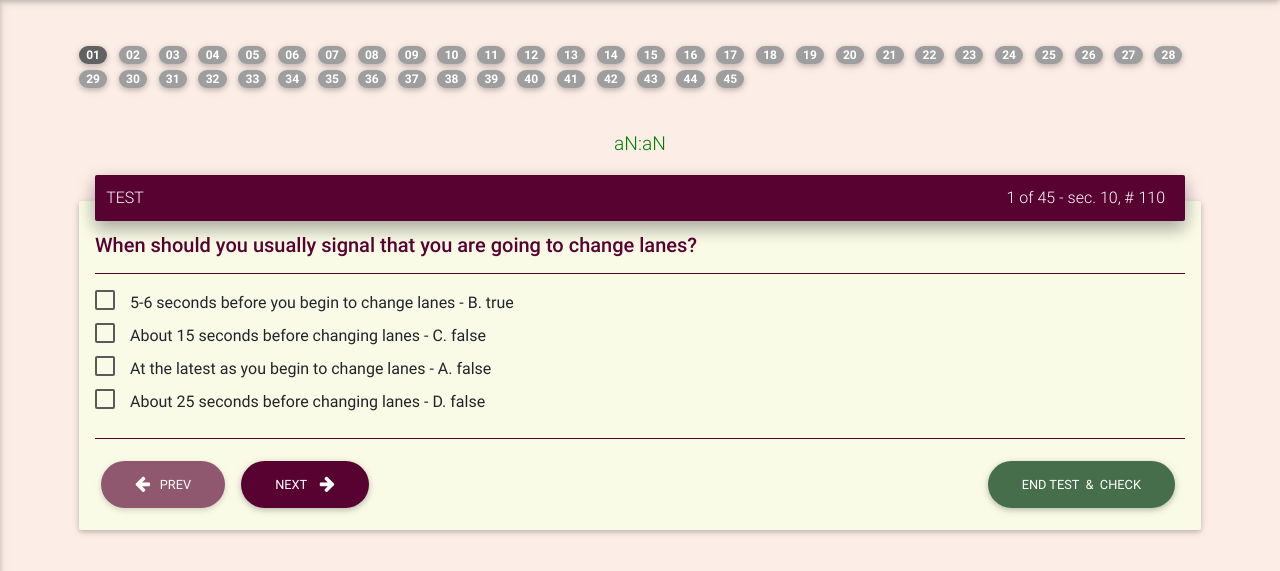
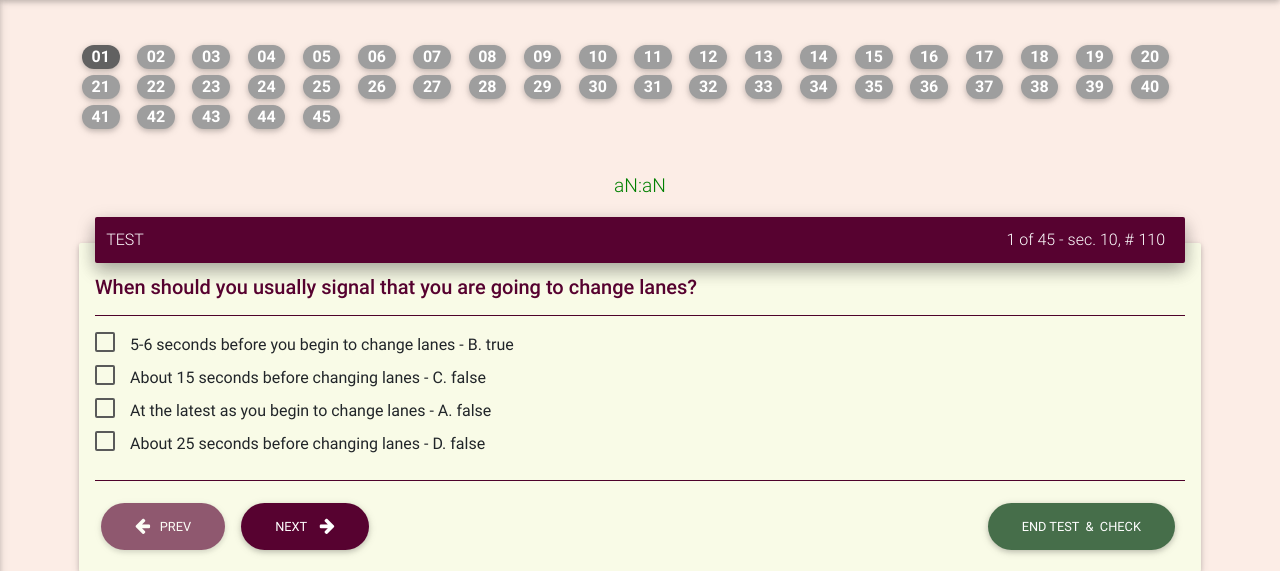
Before and after one commit to falkov/norveg, a Django app: page /testing/1/1/ in a window 1280 px wide. Shown: the part 58-629 px from the top of the page. Run offline with Django 3.2, Linux system fonts and the light colour scheme; some libraries are stand-ins or nearby versions.

Commit message:
увеличил размер question map

```diff
--- a/app_quiz/templates/app_quiz/end_test.html
+++ b/app_quiz/templates/app_quiz/end_test.html
@@ -17,7 +17,7 @@
 
     <!-- Questions map { -->
     {% for quest in lst_questions_map.items %}
-        <span id="qmap_{{ forloop.counter }}" class="{{ quest.1 }}" style="cursor: pointer" onclick="qmap_click({{ quest.0 }})">{{ quest.0|qnum_to_string }}</span>&nbsp;&nbsp;
+        <span id="qmap_{{ forloop.counter }}" class="{{ quest.1 }}" style="margin: 3px; font-size: medium; cursor: pointer" onclick="qmap_click({{ quest.0 }})">{{ quest.0|qnum_to_string }}</span>&nbsp;&nbsp;
     {% endfor %}
     <!-- Questions map } -->
 
--- a/app_quiz/templates/app_quiz/testing.html
+++ b/app_quiz/templates/app_quiz/testing.html
@@ -22,7 +22,7 @@
 
     <!-- Questions map { -->
     {% for quest in lst_questions_map.items %}
-        <span id="qmap_{{ forloop.counter }}" class="{{ quest.1 }}" style="cursor: pointer" onclick="qmap_click({{ quest.0 }})">{{ quest.0|qnum_to_string }}</span>&nbsp;&nbsp;
+        <span id="qmap_{{ forloop.counter }}" class="{{ quest.1 }}" style="margin: 3px; font-size: medium; cursor: pointer" onclick="qmap_click({{ quest.0 }})">{{ quest.0|qnum_to_string }}</span>&nbsp;&nbsp;
     {% endfor %}
     <!-- Questions map } -->
 
--- a/norveg/settings.py
+++ b/norveg/settings.py
@@ -50,6 +50,7 @@
     'django.contrib.auth.middleware.AuthenticationMiddleware',
     'django.contrib.messages.middleware.MessageMiddleware',
     'django.middleware.clickjacking.XFrameOptionsMiddleware',
+
     'whitenoise.middleware.WhiteNoiseMiddleware',
 ]
 
```
